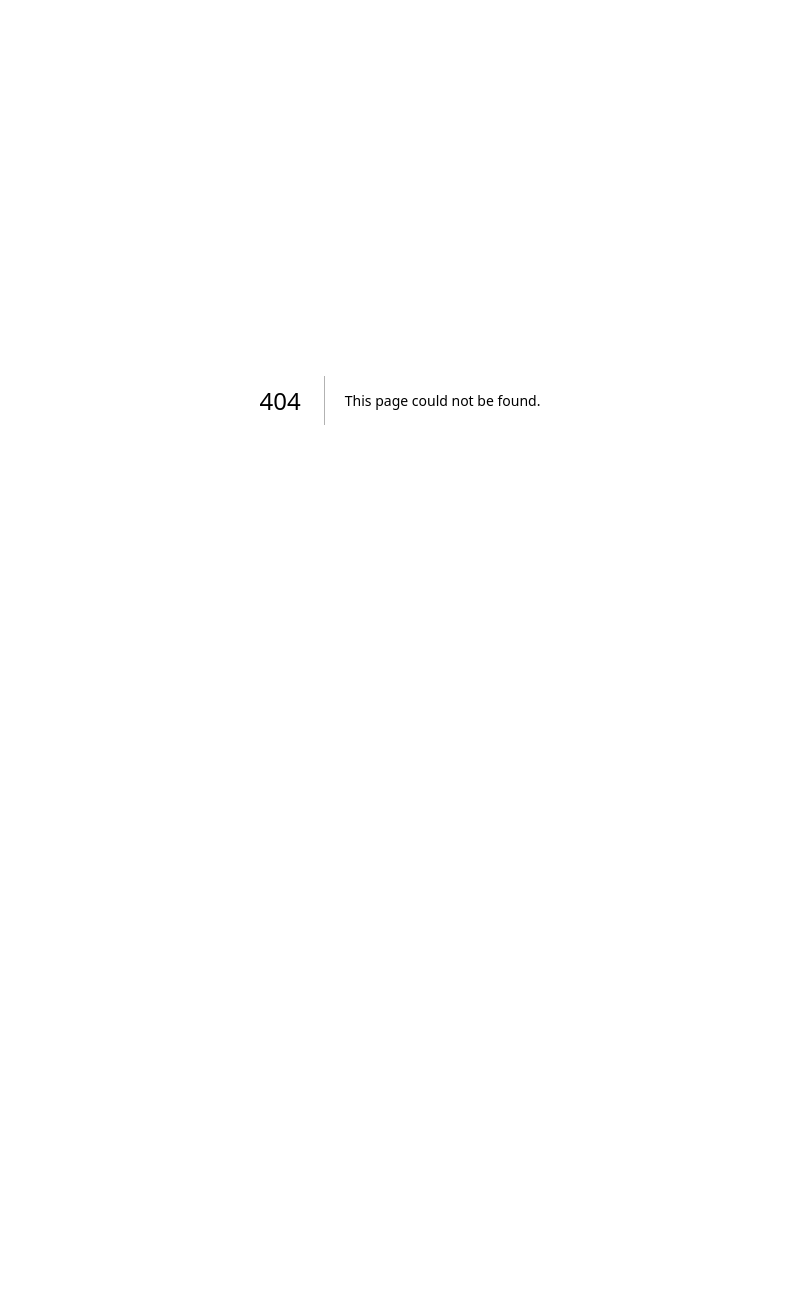
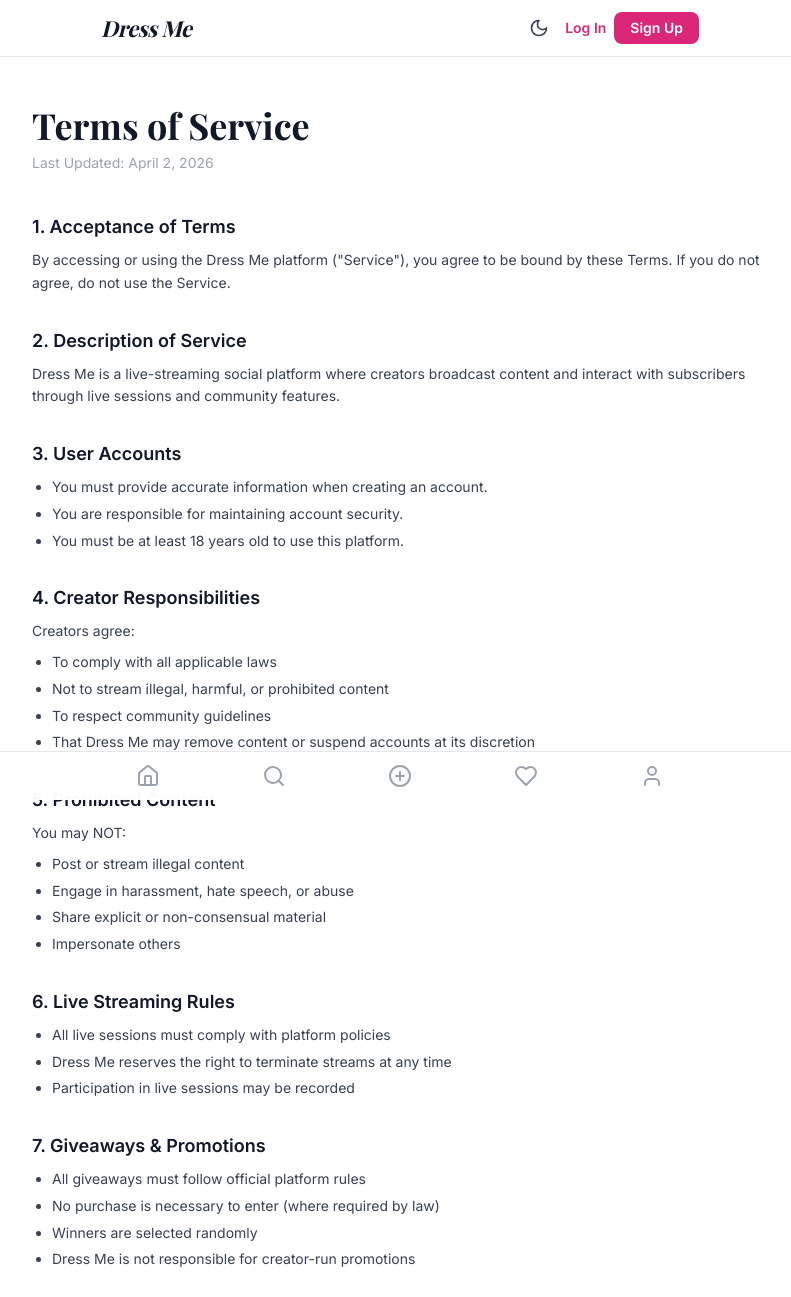
Before and after one commit to shawnc88/dress-me, a Next.js app in the folder client/: page /terms in a window 1280 px wide. Before the commit this address had no page. Shown: the top 1297 px of the page, without its empty margins (240-1031 px from the left). Before the commit the page ends 800 px from the top, so only its background shows below. Built offline with nearby package versions, Linux system fonts and the light colour scheme; a web font is replaced by a local one.

Commit message:
feat: add Terms of Service page
Co-Authored-By: Claude Opus 4.6 (1M context) <noreply@anthropic.com>

```diff
--- /dev/null
+++ b/client/src/pages/terms.tsx
@@ -0,0 +1,117 @@
+import Head from 'next/head';
+import { Layout } from '@/components/layout/Layout';
+
+export default function Terms() {
+  return (
+    <Layout>
+      <Head>
+        <title>Terms of Service - Dress Me</title>
+      </Head>
+
+      <div className="max-w-3xl mx-auto px-4 py-12">
+        <h1 className="font-display text-3xl md:text-4xl font-bold text-gray-900 dark:text-white mb-2">
+          Terms of Service
+        </h1>
+        <p className="text-sm text-gray-400 mb-10">Last Updated: April 2, 2026</p>
+
+        <div className="space-y-8 text-gray-700 dark:text-gray-300 text-sm leading-relaxed">
+          <Section number="1" title="Acceptance of Terms">
+            <p>
+              By accessing or using the Dress Me platform (&quot;Service&quot;), you agree to be bound by these Terms.
+              If you do not agree, do not use the Service.
+            </p>
+          </Section>
+
+          <Section number="2" title="Description of Service">
+            <p>
+              Dress Me is a live-streaming social platform where creators broadcast content and interact with
+              subscribers through live sessions and community features.
+            </p>
+          </Section>
+
+          <Section number="3" title="User Accounts">
+            <ul className="list-disc pl-5 space-y-1">
+              <li>You must provide accurate information when creating an account.</li>
+              <li>You are responsible for maintaining account security.</li>
+              <li>You must be at least 18 years old to use this platform.</li>
+            </ul>
+          </Section>
+
+          <Section number="4" title="Creator Responsibilities">
+            <p className="mb-2">Creators agree:</p>
+            <ul className="list-disc pl-5 space-y-1">
+              <li>To comply with all applicable laws</li>
+              <li>Not to stream illegal, harmful, or prohibited content</li>
+              <li>To respect community guidelines</li>
+              <li>That Dress Me may remove content or suspend accounts at its discretion</li>
+            </ul>
+          </Section>
+
+          <Section number="5" title="Prohibited Content">
+            <p className="mb-2">You may NOT:</p>
+            <ul className="list-disc pl-5 space-y-1">
+              <li>Post or stream illegal content</li>
+              <li>Engage in harassment, hate speech, or abuse</li>
+              <li>Share explicit or non-consensual material</li>
+              <li>Impersonate others</li>
+            </ul>
+          </Section>
+
+          <Section number="6" title="Live Streaming Rules">
+            <ul className="list-disc pl-5 space-y-1">
+              <li>All live sessions must comply with platform policies</li>
+              <li>Dress Me reserves the right to terminate streams at any time</li>
+              <li>Participation in live sessions may be recorded</li>
+            </ul>
+          </Section>
+
+          <Section number="7" title="Giveaways & Promotions">
+            <ul className="list-disc pl-5 space-y-1">
+              <li>All giveaways must follow official platform rules</li>
+              <li>No purchase is necessary to enter (where required by law)</li>
+              <li>Winners are selected randomly</li>
+              <li>Dress Me is not responsible for creator-run promotions</li>
+            </ul>
+          </Section>
+
+          <Section number="8" title="Termination">
+            <p>We may suspend or terminate accounts for violations without notice.</p>
+          </Section>
+
+          <Section number="9" title="Limitation of Liability">
+            <p className="mb-2">Dress Me is not responsible for:</p>
+            <ul className="list-disc pl-5 space-y-1">
+              <li>User-generated content</li>
+              <li>Losses resulting from platform use</li>
+              <li>Technical interruptions</li>
+            </ul>
+          </Section>
+
+          <Section number="10" title="Changes to Terms">
+            <p>We may update these Terms at any time. Continued use means acceptance.</p>
+          </Section>
+
+          <Section number="11" title="Contact">
+            <p>
+              For questions about these Terms, contact us at{' '}
+              <a href="mailto:stopresolutions1@gmail.com" className="text-brand-600 hover:underline">
+                stopresolutions1@gmail.com
+              </a>
+            </p>
+          </Section>
+        </div>
+      </div>
+    </Layout>
+  );
+}
+
+function Section({ number, title, children }: { number: string; title: string; children: React.ReactNode }) {
+  return (
+    <section>
+      <h2 className="text-lg font-semibold text-gray-900 dark:text-white mb-2">
+        {number}. {title}
+      </h2>
+      {children}
+    </section>
+  );
+}
```
